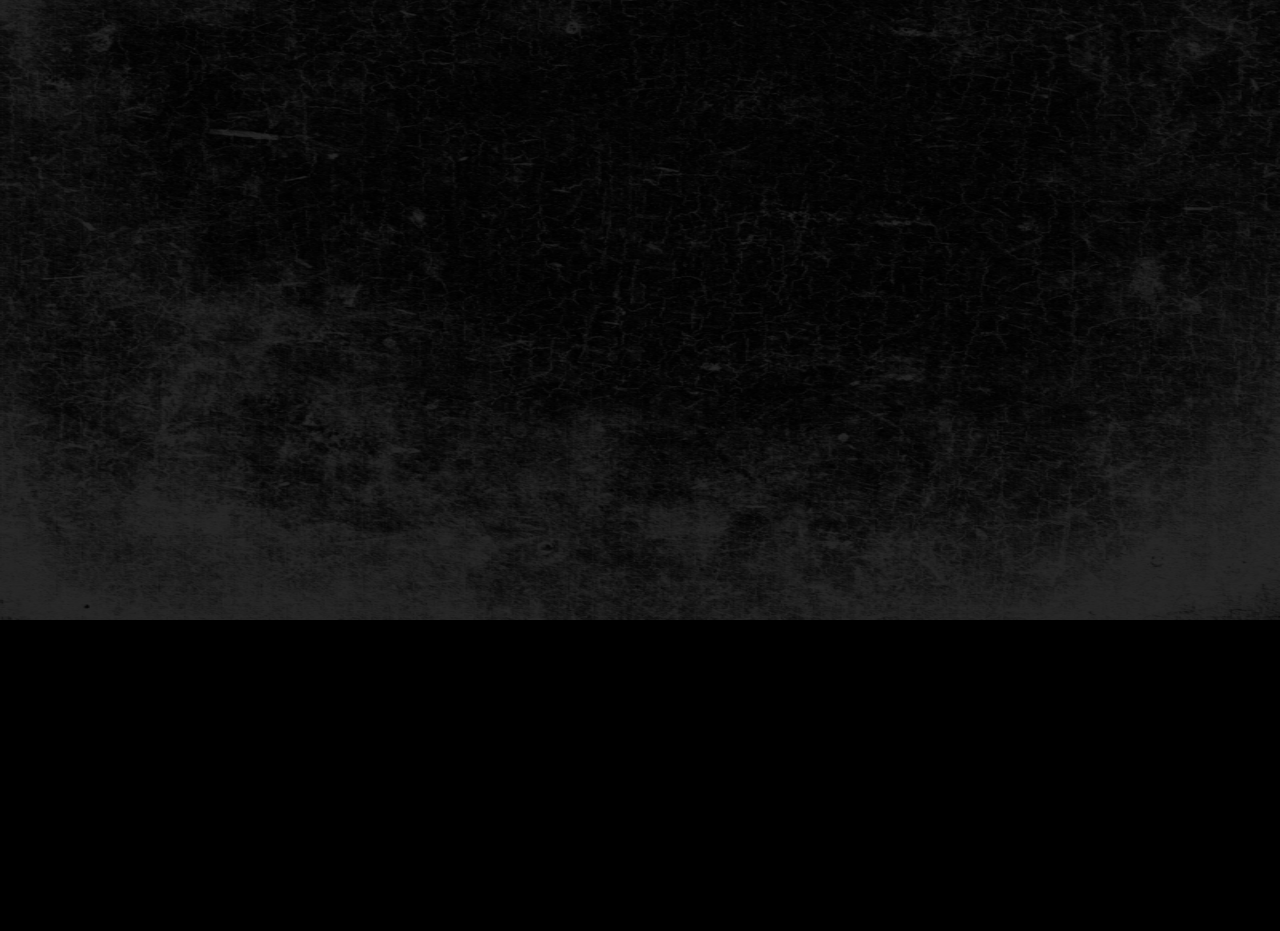
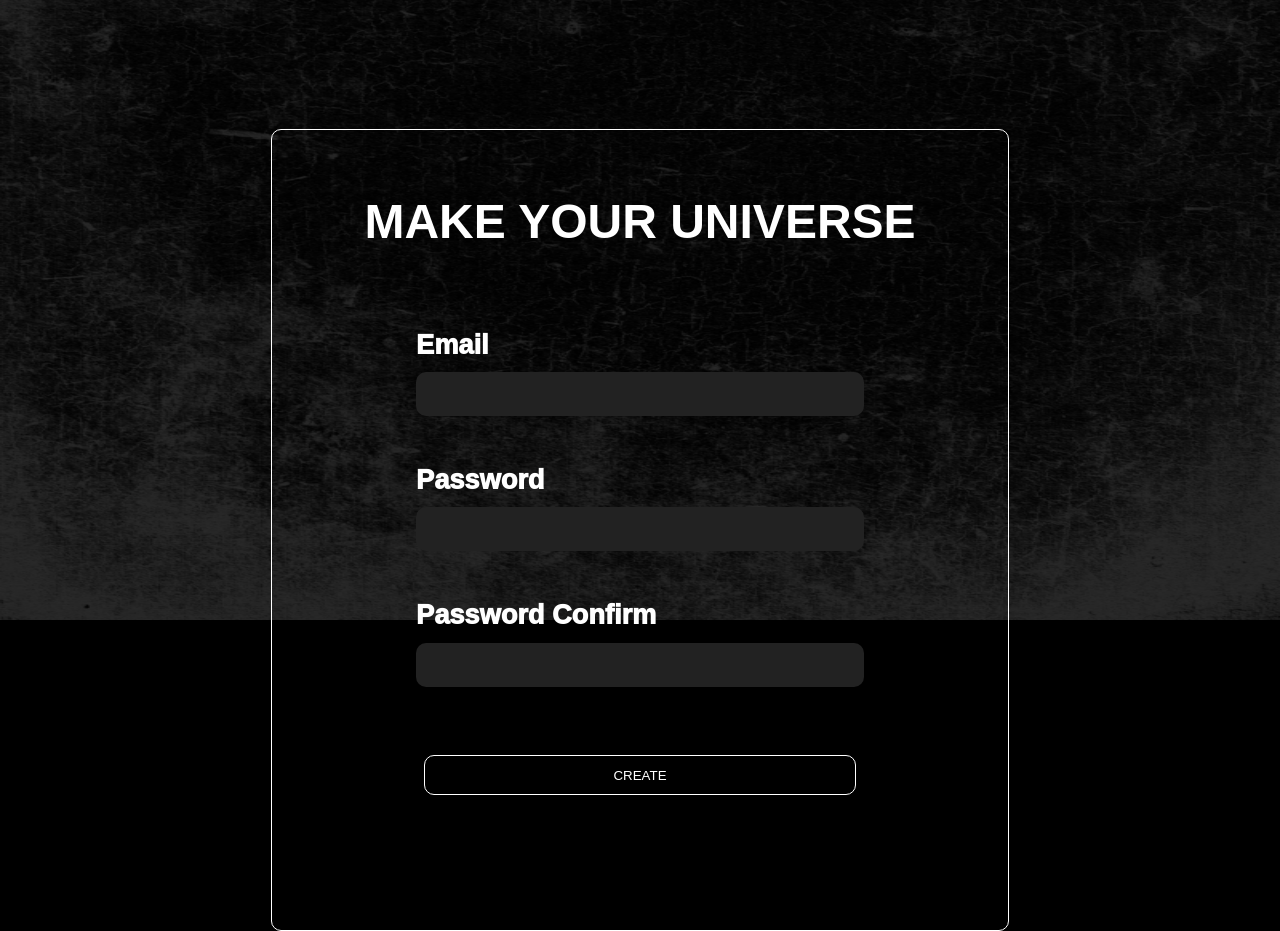
Before and after one commit to winternotseason/my-universe, a Next.js app: page /join in a window 1280 px wide. Shown: the part 180-1111 px from the top of the page. Before the commit the page ends 800 px from the top, so only its background shows below. Built offline with nearby package versions, Linux system fonts and the light colour scheme.

Commit message:
join-form

```diff
--- /dev/null
+++ b/actions/auth-action.js
@@ -0,0 +1,26 @@
+// 서버 액션 역할 기능을 생성하려면 지시문을 파일의 최상단이나 함수 내부에 추가
+"use server";
+
+export async function signup(prevState, formData) {
+  const email = formData.get("email"); // input의 name 속성
+  const password = formData.get("password");
+  const password_confirm = formData.get("assword-confirm");
+
+  let errors = {};
+  // 만약 이메일에 @가 빠졌다면?
+  if (!email.includes("@")) {
+    errors.msg = "유효한 이메일을 입력해주세요.";
+    return { errors };
+  }
+  // 비밀번호가 8자 미만이라면?
+  if (password.trim().length < 8) {
+    errors.msg = "비밀번호는 8자 이상 설정해주세요.";
+    return { errors };
+  }
+  // 비밀번호와 비밀번호 확인이 서로 다르면?
+  if (password !== password_confirm) {
+    errors.msg = "비밀번호가 서로 다릅니다.";
+    return { errors };
+  }
+}
+/* db 저장 코드 */
--- /dev/null
+++ b/app/join/layout.js
@@ -0,0 +1,10 @@
+import MainHeader from "@/components/main-header";
+
+export default function JoinLayout({ children }) {
+  return (
+    <>
+      <MainHeader />
+      {children}
+    </>
+  );
+}
--- a/app/join/page.js
+++ b/app/join/page.js
@@ -1,3 +1,5 @@
-export default function Join () {
-    return <main>join</main>
+import JoinForm from "@/components/join-form";
+
+export default function Join() {
+  return <JoinForm />;
 }
--- /dev/null
+++ b/components/join-form.js
@@ -0,0 +1,38 @@
+"use client";
+
+import classes from "./join-form.module.css";
+import { useFormState } from "react-dom";
+import { signup } from "@/actions/auth-action.js";
+
+export default function JoinForm() {
+  const [formState, formAction] = useFormState(signup, {});
+  return (
+    <div className={classes.join}>
+      <form className={classes.joinform} action={formAction}>
+        <h1>MAKE YOUR UNIVERSE</h1>
+        <p>
+          <label htmlFor="email">Email</label>
+          <input type="text" name="email" id="email" />
+        </p>
+        <p>
+          <label htmlFor="password">Password</label>
+          <input type="password" id="password" name="password" />
+        </p>
+        <p>
+          <label htmlFor="password-confirm">Password Confirm</label>
+          <input
+            type="password"
+            id="password-confirm"
+            name="password-confirm"
+          />
+        </p>
+        {formState.errors && (
+          <span className={classes.errorMessage}>{formState.errors.msg}</span>
+        )}
+        <p>
+          <button>CREATE</button>
+        </p>
+      </form>
+    </div>
+  );
+}
--- /dev/null
+++ b/components/join-form.module.css
@@ -0,0 +1,66 @@
+.join {
+  position: relative;
+  width: 100%;
+  display: flex;
+  justify-content: center;
+  align-items: center;
+}
+
+.joinform {
+  display: flex;
+  flex-direction: column;
+  align-items: center;
+  margin-top: 2rem;
+  position: absolute;
+  top: 0;
+  z-index: 101;
+  width: 46rem;
+  height: 50rem;
+  background: none;
+  border: 1px solid white;
+  color: white;
+  border-radius: 10px;
+}
+
+.joinform h1 {
+  font-size: 3rem;
+  text-align: center;
+  margin: 4rem 0;
+}
+
+.joinform label {
+  font-size: 1.7rem;
+  margin-bottom: 0.7rem;
+}
+.joinform input {
+  color: white;
+  background: #222222;
+  border: none;
+  width: 27rem;
+  padding: 0.5rem;
+  font-size: 1.5rem;
+  border-radius: 10px;
+  outline: none;
+}
+
+.joinform p {
+  display: flex;
+  flex-direction: column;
+  margin-bottom: 2rem;
+}
+.joinform button {
+  border: 1px solid white;
+  background: none;
+  width: 27rem;
+  font-size: 1.8reauto;
+  color: white;
+  padding: 0.7rem 0;
+  margin-top: 1.3rem;
+  border-radius: 10px;
+}
+
+.errorMessage {
+  margin: 0;
+  font-size: 1.2rem;
+  color: red;
+}
--- a/package.json
+++ b/package.json
@@ -9,6 +9,7 @@
     "lint": "next lint"
   },
   "dependencies": {
+    "better-sqlite3": "^11.0.0",
     "next": "14.2.4",
     "react": "^18",
     "react-dom": "^18",
```
Also changed, not shown: lib/db.js (added, +18 -0 lines), app/join/page.module.css (added), 1 other file (tests, documents, lock files or other folders).
